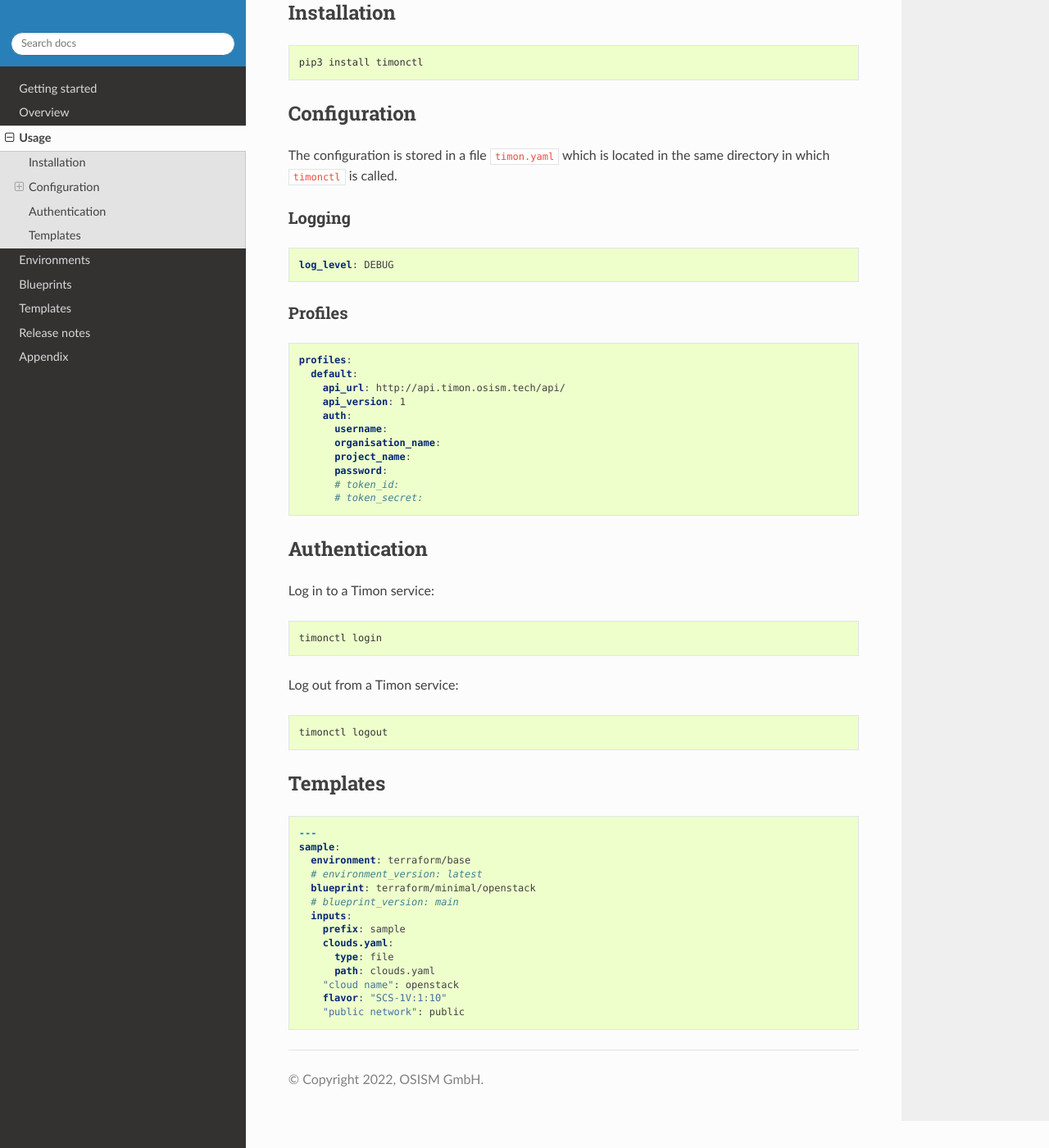
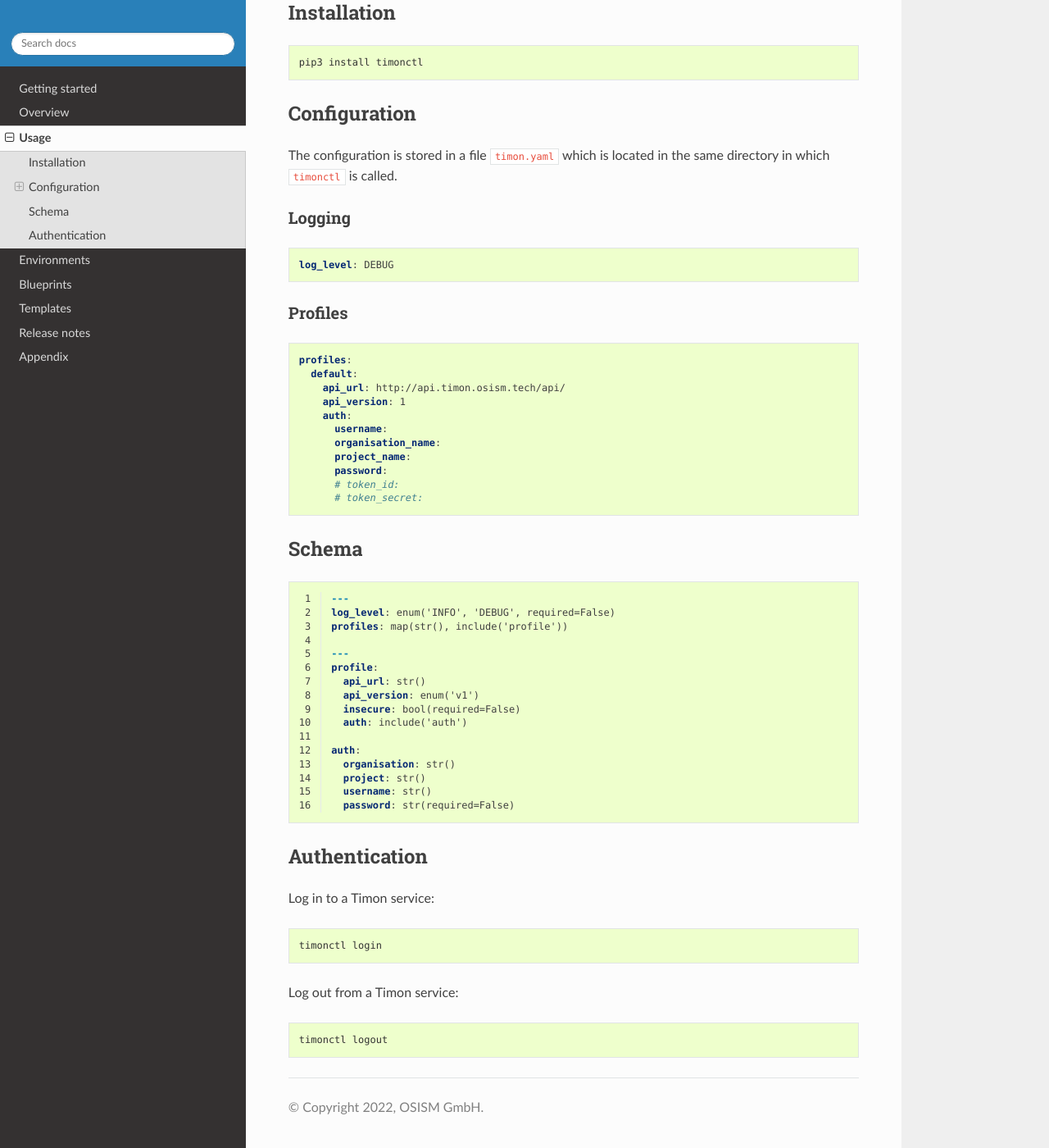
Before and after one commit to thecloudsphere/documentation, a Sphinx documentation site: the page built from source/usage.rst, in a window 1280 px wide and 1400 px high, scrolled down 161 px. Shown: the whole window at 82% size. Built offline with Sphinx 7.4.7 and the Read the Docs theme 2.0.0, drawn with Linux system fonts in a browser that asks for light colours.

Commit message:
Add config schema to usage
Signed-off-by: Christian Berendt <berendt@osism.tech>

```diff
--- a/source/usage.rst
+++ b/source/usage.rst
@@ -39,6 +39,13 @@
          # token_id:
          # token_secret:
 
+Schema
+======
+
+.. literalinclude:: schemas/schema.config.yaml
+   :language: yaml
+   :linenos:
+
 Authentication
 ==============
 
@@ -53,23 +60,3 @@
 .. code-block:: console
 
    timonctl logout
-
-Templates
-=========
-
-.. code-block:: yaml
-
-   ---
-   sample:
-     environment: terraform/base
-     # environment_version: latest
-     blueprint: terraform/minimal/openstack
-     # blueprint_version: main
-     inputs:
-       prefix: sample
-       clouds.yaml:
-         type: file
-         path: clouds.yaml
-       "cloud name": openstack
-       flavor: "SCS-1V:1:10"
-       "public network": public
```
